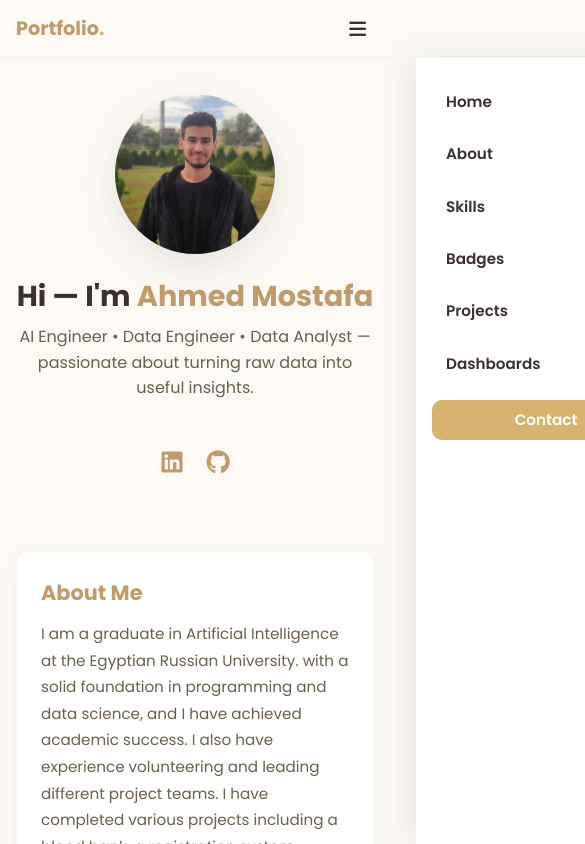
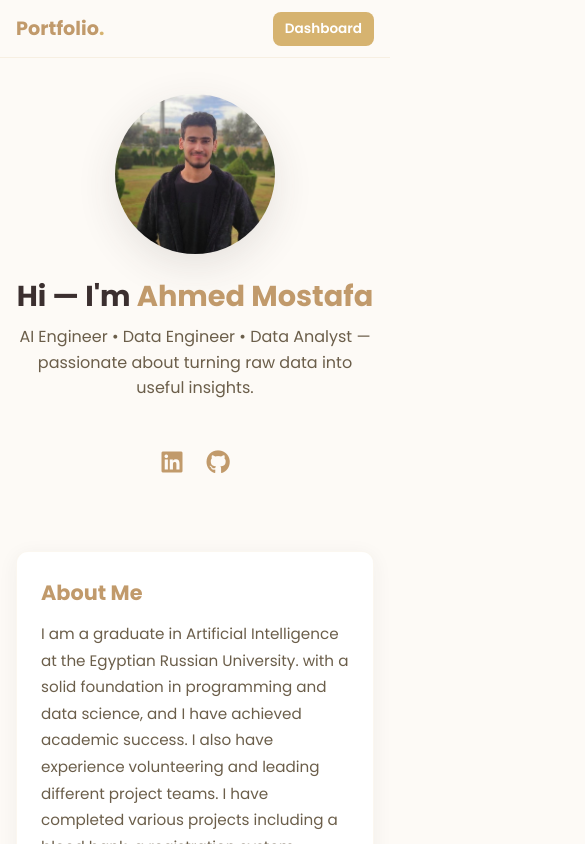
Before and after one commit to ahmed-mo505/Portfolio-Website, a plain HTML site: page index.html in a window 390 px wide. Shown: the top 844 px of the page, 585 px wide, since content can reach past the window. Drawn offline with Linux system fonts and the light colour scheme; a script that the page names is missing.

Commit message:
fix view on mobile

```diff
--- a/index.html
+++ b/index.html
@@ -29,7 +29,8 @@
   <header class="site-header">
     <div class="container header-inner">
       <a class="brand" href="#home">Portfolio<span class="dot">.</span></a>
-      <button id="hamburger" aria-label="menu" class="hamburger"><i class="fa-solid fa-bars"></i></button>
+      <!-- <button id="hamburger" aria-label="menu" class="hamburger"><i class="fa-solid fa-bars"></i></button> -->
+      <a href="dashboards.html" class="dashboard-mobile">Dashboard</a>
       <nav id="nav" class="nav">
         <a href="#home" class="nav-link">Home</a>
         <a href="#about" class="nav-link">About</a>
--- a/styles.css
+++ b/styles.css
@@ -88,6 +88,21 @@ img { max-width: 100%; display: block; }
   transition: background 0.2s;
 }
 .hamburger:hover { background: rgba(214,179,112,0.12); }
+
+.dashboard-mobile {
+  display: none;
+  padding: 6px 12px;
+  border-radius: 8px;
+  background: var(--accent);
+  color: #fff;
+  font-weight: 600;
+  font-size: 0.85rem;
+  transition: background 0.2s;
+}
+
+.dashboard-mobile:hover {
+  background: var(--accent-2);
+}
 
 /* ── HERO ── */
 .hero { padding: 60px 0 48px; }
@@ -397,10 +412,10 @@ img { max-width: 100%; display: block; }
   :root { --header-h: 58px; }
 
   /* Show hamburger */
-  .hamburger { display: flex; align-items: center; justify-content: center; }
+  /* .hamburger { display: flex; align-items: center; justify-content: center; } */
 
   /* Slide-in nav */
-  .nav {
+  /* .nav {
     position: fixed;
     right: 0;
     top: var(--header-h);
@@ -417,7 +432,15 @@ img { max-width: 100%; display: block; }
     overflow-y: auto;
     z-index: 99;
   }
-  .nav.show { transform: translateX(0); }
+  .nav.show { transform: translateX(0); } */
+
+  .nav {
+    display: none;
+  }
+    .dashboard-mobile {
+    display: inline-block;
+  }
+
   .nav-link {
     width: 100%;
     padding: 12px 14px;
```
